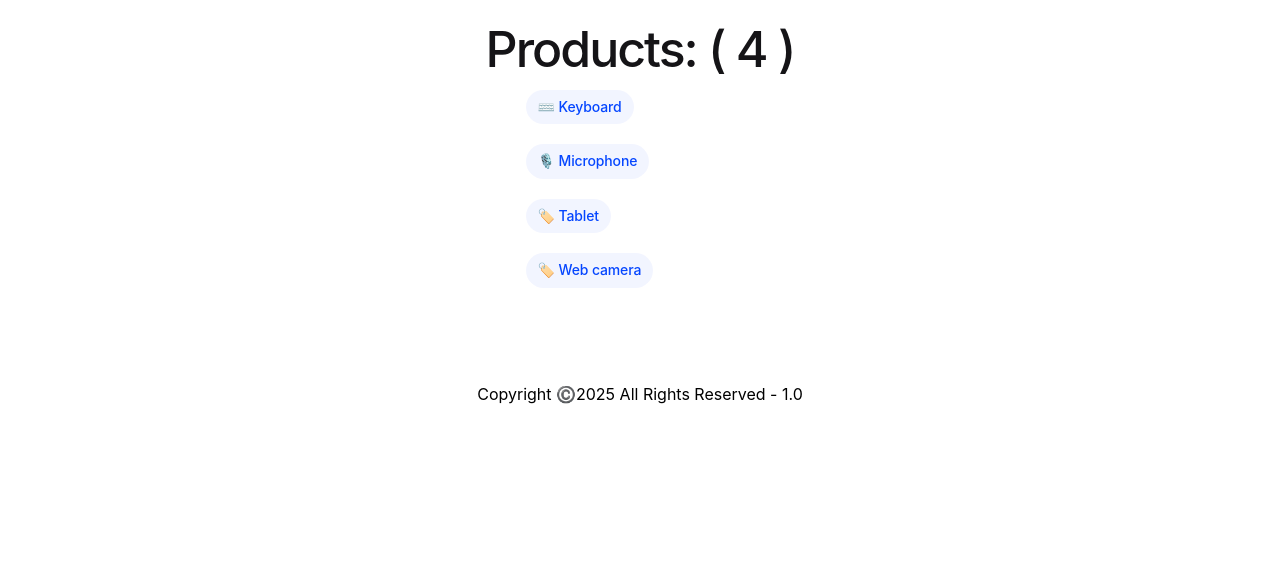
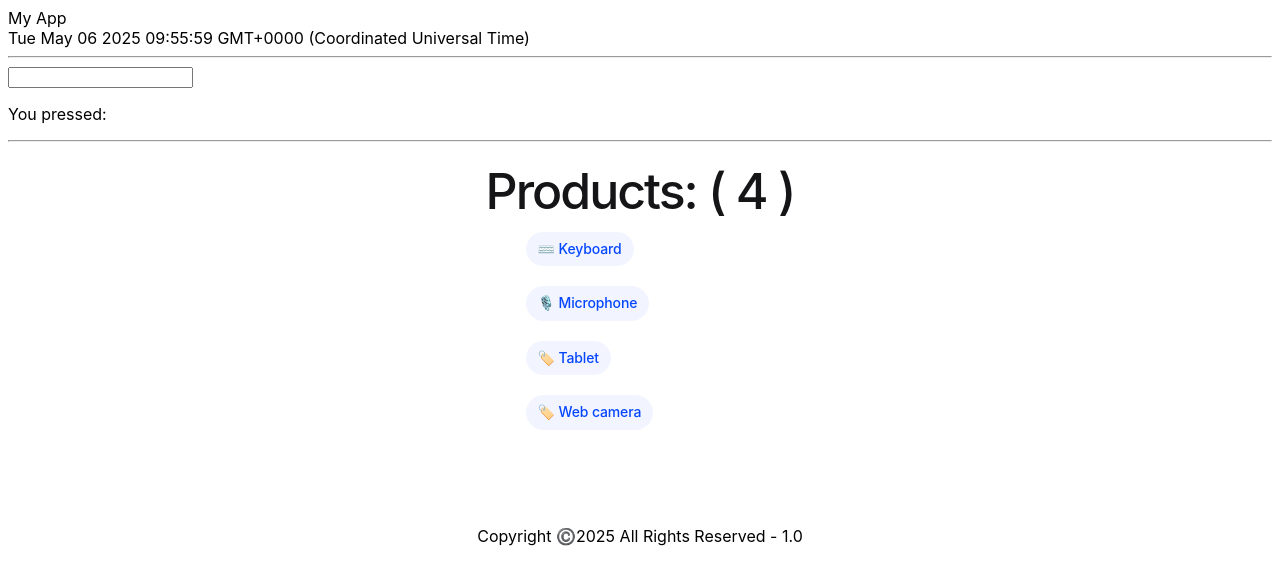
Before and after one commit to JoaoGoncalves/pj-angular, an Angular app in the folder my-app/: page / in a window 1280 px wide. Shown: the top 584 px of the page. Built offline with nearby package versions, Linux system fonts and the light colour scheme.

Commit message:
meio sessao 3

```diff
--- a/my-app/src/app/app.component.html
+++ b/my-app/src/app/app.component.html
@@ -1,3 +1,7 @@
+<header [innerHTML]="title"></header>
+<hr>
+<app-key-logger></app-key-logger>
+<hr>
 
 <main class="main">
   <div class="content">
--- a/my-app/src/app/app.component.ts
+++ b/my-app/src/app/app.component.ts
@@ -3,12 +3,13 @@ import { RouterOutlet } from '@angular/router';
 import { ProductListComponent } from './product-list/product-list.component';
 import { CopyrightDirective } from './copyright.directive';
 import { APP_SETTINGS, appSettings } from './app.settings';
-import { from, of } from 'rxjs';
+import { from, interval, Observable, of } from 'rxjs';
+import { KeyLoggerComponent } from "./key-logger/key-logger.component";
 
 
 @Component({
   selector: 'app-root',
-  imports: [RouterOutlet, ProductListComponent, CopyrightDirective],
+  imports: [RouterOutlet, ProductListComponent, CopyrightDirective, KeyLoggerComponent],
   templateUrl: './app.component.html',
   styleUrl: './app.component.css',
   providers: [{provide: APP_SETTINGS, useValue: appSettings}]
@@ -17,10 +18,33 @@ export class AppComponent {
   title = 'Ola Universo';
   settings = inject(APP_SETTINGS);
 
+  title$ = new Observable( observer => {
+    setInterval( () => observer.next(undefined), 1000)
+  } )
+
   constructor(){
+    this.title$.subscribe( this.setTitle );
+    this.testeOperators();
+  }
+  /* setTitle() {
+    const timestamp = new Date();
+    this.title = `${this.settings.title} <br> ${timestamp}`;
+  } */
+
+  private setTitle = () => {
+    const timestamp = new Date();
+    this.title = `${this.settings.title} <br> ${timestamp}`;
+  }
+
+
+  testeOperators(){
+    console.log('----------- Operators ------------');
+  }
+
+  /* constructor(){
 
     console.log('------------- of() ------------------');
-    //of(1 ,2 ,'joao', true, 6, 9).subscribe( val => console.log(val));
+    of(1 ,2 ,'joao', true, 6, 9).subscribe( val => console.log(val));
     of(1 ,2 ,'joao', true, 6, 9).subscribe({
       next: val => console.log(val),
       error: err => console.error(err),
@@ -35,9 +59,8 @@ export class AppComponent {
 
     nomes$.subscribe( val => console.log(val))
 
+    //interval(2000).subscribe( v => console.log(v))
 
-
-
-  }
+  } */
 
 }
--- /dev/null
+++ b/my-app/src/app/key-logger/key-logger.component.html
@@ -0,0 +1,2 @@
+<input type="text" #keyContainer>
+<p>You pressed: {{keys}}</p>
--- /dev/null
+++ b/my-app/src/app/key-logger/key-logger.component.ts
@@ -0,0 +1,24 @@
+import { Component, ElementRef, OnInit, viewChild } from '@angular/core';
+import { fromEvent } from 'rxjs';
+
+@Component({
+  selector: 'app-key-logger',
+  imports: [],
+  templateUrl: './key-logger.component.html',
+  styleUrl: './key-logger.component.css'
+})
+export class KeyLoggerComponent implements OnInit {
+
+  input = viewChild<ElementRef>('keyContainer');
+  keys = '';
+
+  ngOnInit(): void {
+    const logger$ = fromEvent<KeyboardEvent>(this.input()?.nativeElement, 'keyup');
+
+    logger$.subscribe( e => this.keys += e.key)
+  }
+
+
+
+
+}
```
Also changed, not shown: my-app/src/app/key-logger/key-logger.component.css (added), 1 other file (tests, documents, lock files or other folders).
